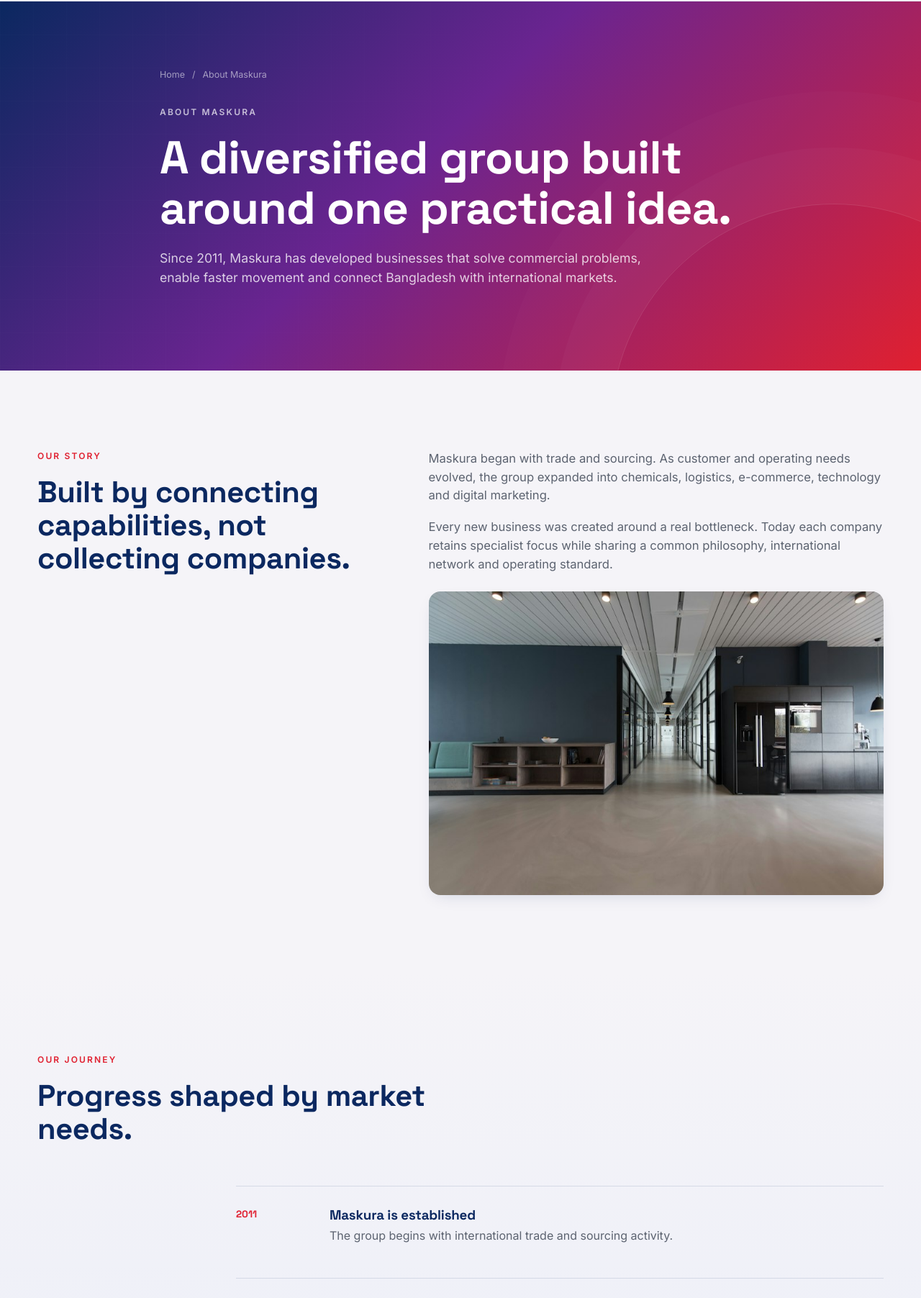
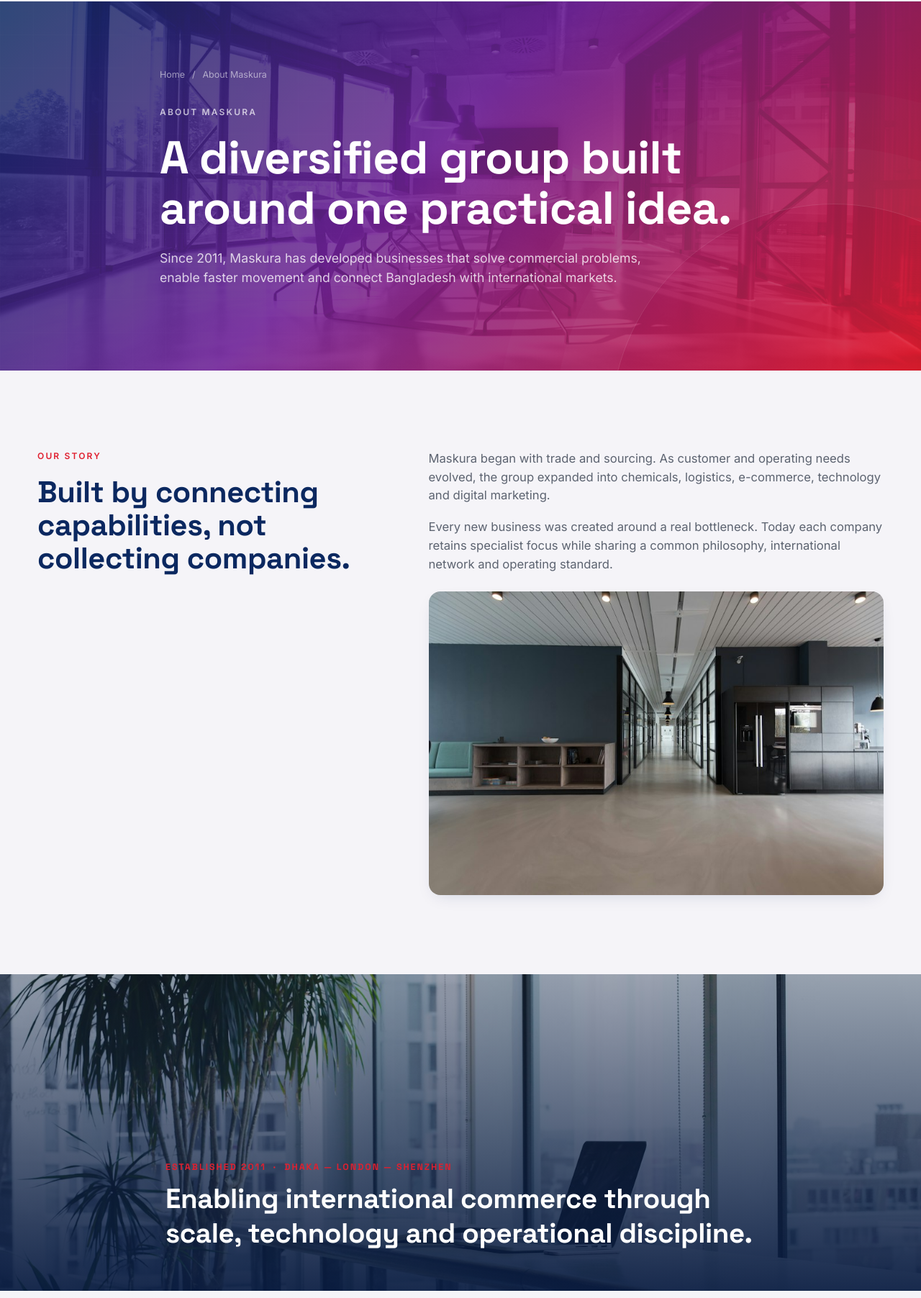
Before and after one commit to raianmaskura/site_work, a plain HTML site: page about.html in a window 1280 px wide. Shown: the part 75-1879 px from the top of the page at 72% size. Drawn offline with Linux system fonts and the light colour scheme.

Commit message:
Add corporate hero backdrops, full-width showcase banners, and section photography across the site

```diff
--- a/about.html
+++ b/about.html
@@ -5,6 +5,15 @@
 <div class="header-actions"><a href="contact.html" class="btn btn-primary btn-sm">Contact Us</a><button class="nav-toggle" id="navToggle" aria-expanded="false" aria-controls="mainNav" aria-label="Toggle navigation menu"><span></span><span></span><span></span></button></div>
 </div></header><main id="main"><section class="page-hero"><div class="page-grid"></div><div class="wrap page-hero-inner"><nav class="breadcrumbs"><a href="index.html">Home</a><span>/</span><span>About Maskura</span></nav><p class="eyebrow reveal">About Maskura</p><h1 class="reveal">A diversified group built around one practical idea.</h1><p class="page-hero-lede reveal">Since 2011, Maskura has developed businesses that solve commercial problems, enable faster movement and connect Bangladesh with international markets.</p></div></section>
 <section class="section"><div class="wrap split"><div class="reveal"><p class="eyebrow">Our Story</p><h2>Built by connecting capabilities, not collecting companies.</h2></div><div class="prose reveal"><p>Maskura began with trade and sourcing. As customer and operating needs evolved, the group expanded into chemicals, logistics, e-commerce, technology and digital marketing.</p><p>Every new business was created around a real bottleneck. Today each company retains specialist focus while sharing a common philosophy, international network and operating standard.</p><div class="split-media"><img src="images/about-story.jpg" alt="Maskura Group Operations and Corporate Leadership" class="rounded-img" loading="lazy" width="800" height="480"></div></div></div></section>
+<div class="corp-feature-banner reveal">
+  <img src="images/banner-about.jpg" alt="Maskura Group corporate facilities and international operations" loading="lazy" width="1600" height="440">
+  <div class="corp-banner-overlay">
+    <div class="wrap">
+      <span>Established 2011 &nbsp;·&nbsp; Dhaka — London — Shenzhen</span>
+      <h3>Enabling international commerce through scale, technology and operational discipline.</h3>
+    </div>
+  </div>
+</div>
 <section class="section section-tint"><div class="wrap"><div class="section-head reveal"><p class="eyebrow">Our Journey</p><h2>Progress shaped by market needs.</h2></div><div class="timeline"><article class="timeline-row reveal"><strong>2011</strong><div><h3>Maskura is established</h3><p>The group begins with international trade and sourcing activity.</p></div></article><article class="timeline-row reveal"><strong>2015</strong><div><h3>Specialist operations emerge</h3><p>Chemicals and logistics develop into focused capabilities.</p></div></article><article class="timeline-row reveal"><strong>2019</strong><div><h3>International reach expands</h3><p>Commercial networks deepen in the United Kingdom and China.</p></div></article><article class="timeline-row reveal"><strong>2022</strong><div><h3>Digital businesses accelerate</h3><p>Technology, e-commerce and marketing become core portfolio businesses.</p></div></article><article class="timeline-row reveal"><strong>Today</strong><div><h3>One group, six businesses</h3><p>Connected expertise supports customers and partners across markets.</p></div></article></div></div></section>
 <section class="section section-dark"><div class="wrap"><div class="section-head reveal"><p class="eyebrow">Foundation</p><h2>Mission, vision and philosophy.</h2></div><div class="info-grid"><article class="info-card reveal"><span>01</span><h3>Mission</h3><p>Establish Maskura as a globally renowned brand through responsible, high-performing businesses.</p></article><article class="info-card reveal"><span>02</span><h3>Vision</h3><p>Accelerating commerce with advanced technology across every market we serve.</p></article><article class="info-card reveal"><span>03</span><h3>Philosophy</h3><p>Earn relevance by being a problem solver, or by enabling someone else to move forward.</p></article></div></div></section>
 <section class="section"><div class="wrap"><div class="section-head reveal"><p class="eyebrow">Values</p><h2>The standards behind every decision.</h2></div><div class="info-grid"><article class="info-card reveal"><span>01</span><h3>Honesty</h3><p>Clear communication, transparent conduct and accountability.</p></article><article class="info-card reveal"><span>02</span><h3>Hard Working</h3><p>Consistent effort, operational discipline and follow-through.</p></article><article class="info-card reveal"><span>03</span><h3>Creativity</h3><p>Practical new thinking that improves outcomes.</p></article></div></div></section><section class="section cta-band"><div class="wrap cta-inner reveal"><h2>See how our companies work together.</h2><a class="btn btn-primary" href="companies.html">Explore Companies</a></div></section></main><footer class="site-footer"><div class="wrap footer-grid">
--- a/style.css
+++ b/style.css
@@ -280,6 +280,16 @@ select:focus-visible {
   padding: 120px 0 90px;
   color: var(--white);
 }
+.hero::before {
+  content: "";
+  position: absolute;
+  inset: 0;
+  background: url("images/hero-corporate.jpg") center/cover no-repeat;
+  opacity: 0.16;
+  mix-blend-mode: luminosity;
+  pointer-events: none;
+  z-index: 0;
+}
 .hero-bg {
   position: absolute;
   inset: 0;
@@ -521,7 +531,8 @@ h2 {
 
 /* Career CTA */
 .career-cta {
-  background: var(--gradient-brand);
+  position: relative;
+  background: linear-gradient(135deg, rgba(7, 26, 64, 0.92), rgba(106, 36, 144, 0.88)), url("images/banner-careers.jpg") center/cover no-repeat;
   color: var(--white);
   text-align: center;
 }
@@ -772,6 +783,16 @@ body.nav-open {
   background: var(--gradient-brand);
   color: #fff;
 }
+.page-hero::before {
+  content: "";
+  position: absolute;
+  inset: 0;
+  background: url("images/banner-corporate.jpg") center/cover no-repeat;
+  opacity: 0.15;
+  mix-blend-mode: luminosity;
+  pointer-events: none;
+  z-index: 0;
+}
 .page-grid {
   position: absolute;
   inset: 0;
@@ -1540,3 +1561,52 @@ body.nav-open {
   border-radius: var(--radius-md);
   box-shadow: var(--shadow-tight);
 }
+
+/* ============ Corporate Banners & Section Photos ============ */
+.corp-feature-banner {
+  position: relative;
+  width: 100%;
+  height: 440px;
+  overflow: hidden;
+}
+.corp-feature-banner img {
+  width: 100%;
+  height: 100%;
+  object-fit: cover;
+  object-position: center;
+}
+.corp-banner-overlay {
+  position: absolute;
+  inset: 0;
+  background: linear-gradient(180deg, rgba(7, 26, 64, 0.35) 0%, rgba(7, 26, 64, 0.92) 100%);
+  display: flex;
+  align-items: flex-end;
+  padding: 56px 0;
+  color: #fff;
+}
+.corp-banner-overlay span {
+  display: block;
+  font: 700 0.78rem var(--font-display);
+  letter-spacing: 0.16em;
+  text-transform: uppercase;
+  color: var(--crimson);
+  margin-bottom: 12px;
+}
+.corp-banner-overlay h3 {
+  font-size: clamp(1.5rem, 3.2vw, 2.4rem);
+  color: #fff;
+  max-width: 820px;
+  margin: 0;
+  line-height: 1.25;
+}
+
+.section-photo {
+  margin-top: 28px;
+}
+.section-photo img {
+  width: 100%;
+  border-radius: var(--radius-md);
+  box-shadow: var(--shadow-soft);
+  object-fit: cover;
+  display: block;
+}
```
Also changed, not shown: companies.html (+1 -1 lines), contact.html (+1 -1 lines), global-presence.html (+1 -1 lines), index.html (+3 -0 lines), industries.html (+1 -1 lines), innovation.html (+1 -1 lines), images/banner-about.jpg (added), images/banner-careers.jpg (added), images/banner-contact.jpg (added), images/banner-corporate.jpg (added), images/banner-global.jpg (added), images/banner-industries.jpg (added), images/hero-corporate.jpg (added), images/section-companies.jpg (added), 2 more files.
